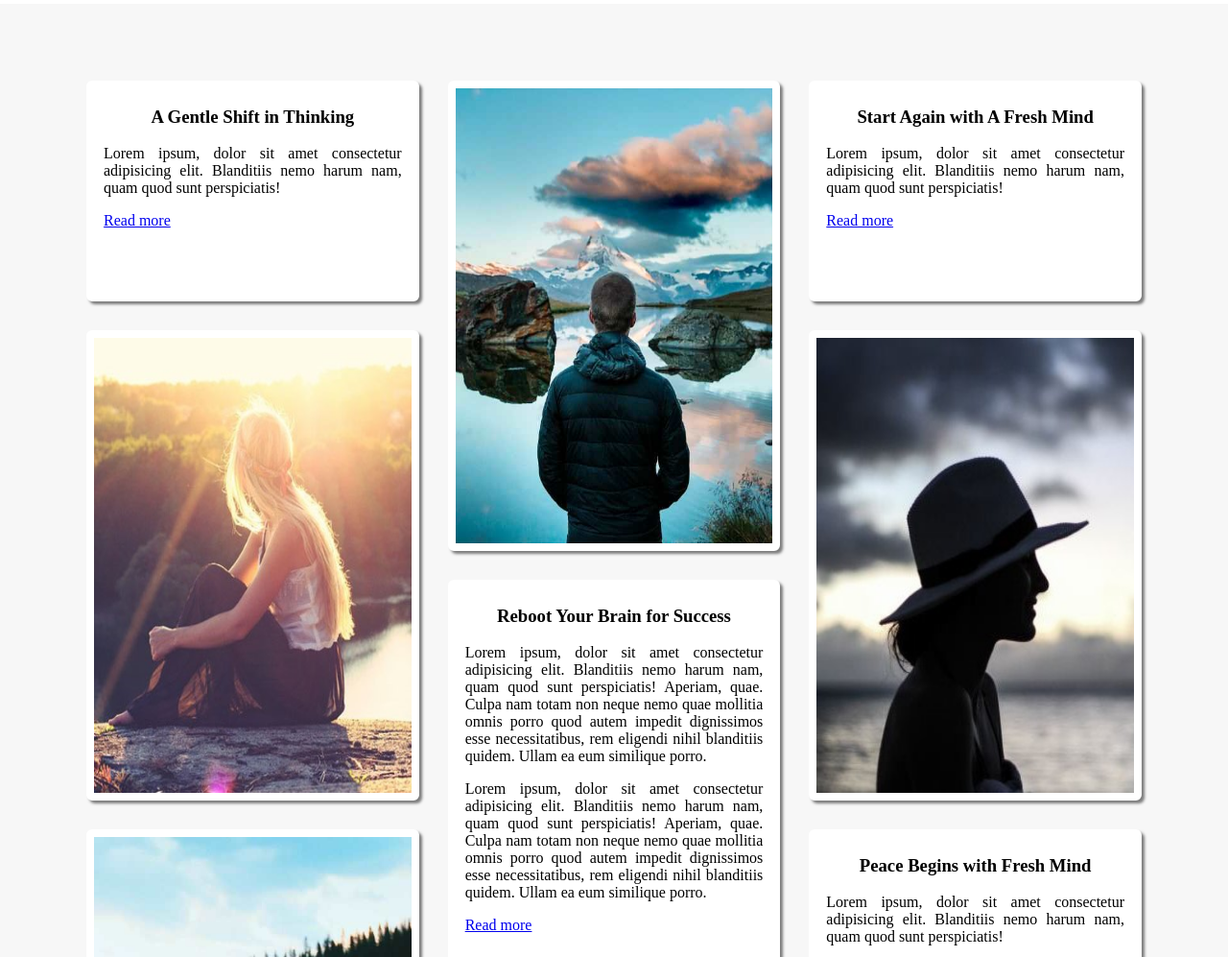
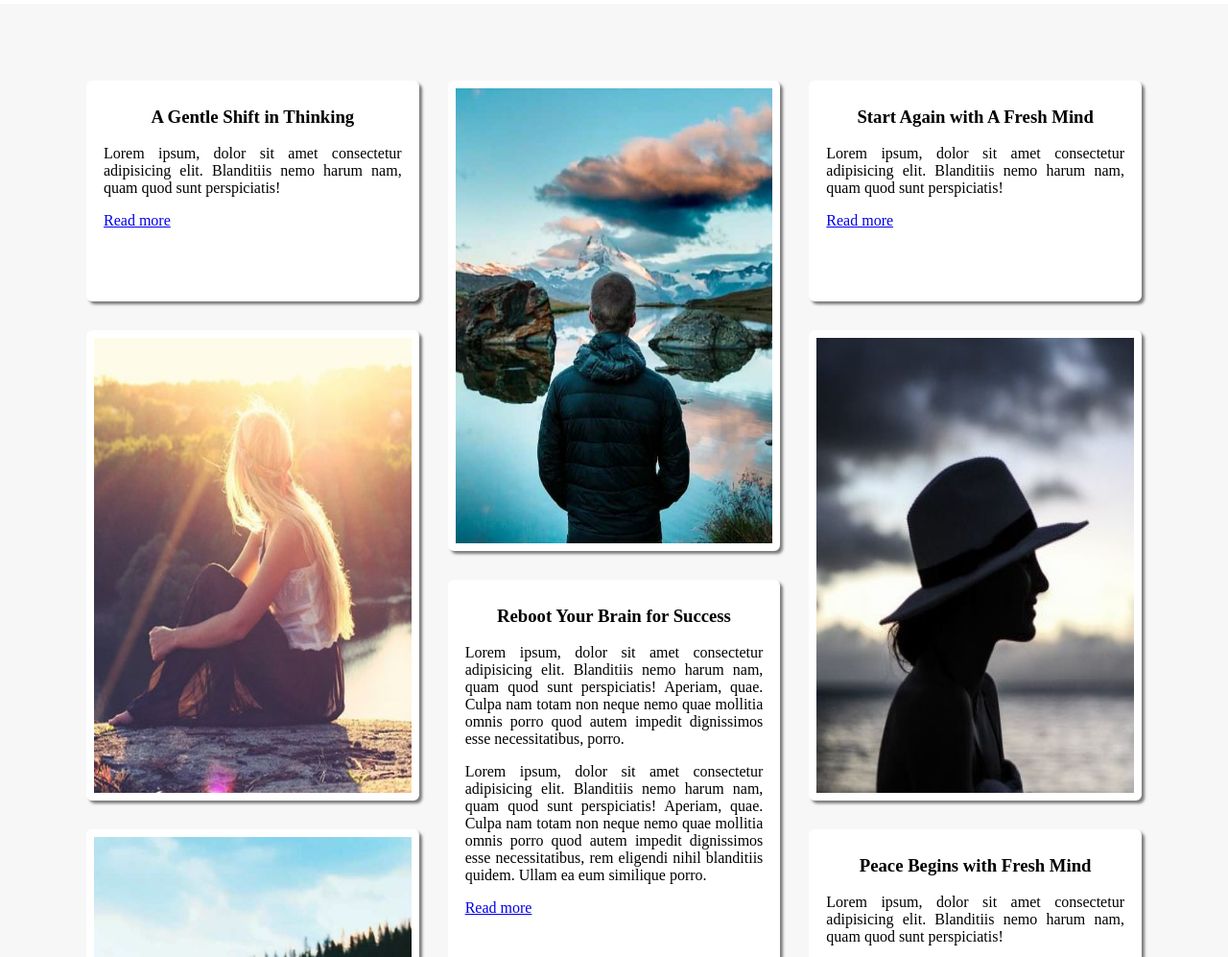
Before and after one commit to Mahdi891-MH/Fresh_Mindset, a plain HTML site: page index.html in a window 1280 px wide. Shown: the part 104-1101 px from the top of the page at 96% size. Drawn offline with nearby package versions, Linux system fonts and the light colour scheme; a web font is replaced by a local one.

Commit message:
Update index.html

```diff
--- a/index.html
+++ b/index.html
@@ -49,7 +49,7 @@
                 elit. Blanditiis nemo harum nam, quam quod sunt perspiciatis!
                 Aperiam, quae. Culpa nam totam non neque nemo quae mollitia
                 omnis porro quod autem impedit dignissimos esse necessitatibus,
-                rem eligendi nihil blanditiis quidem. Ullam ea eum similique porro.
+                porro.
             </p>
             <p>Lorem ipsum, dolor sit amet consectetur adipisicing
                 elit. Blanditiis nemo harum nam, quam quod sunt perspiciatis!
```
